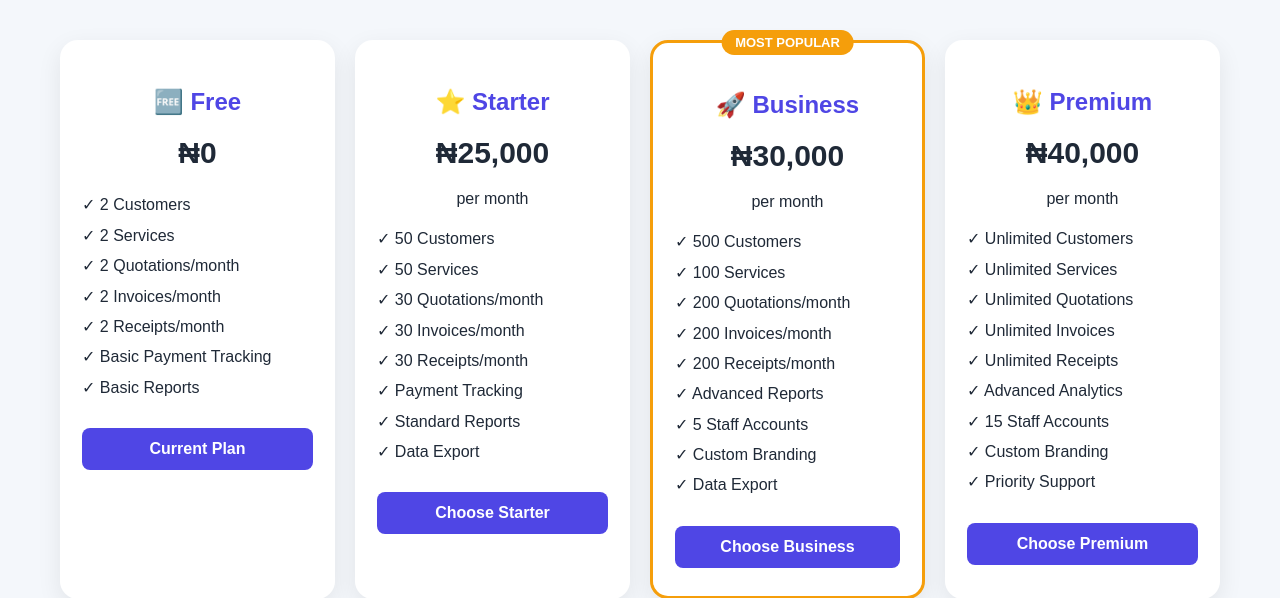
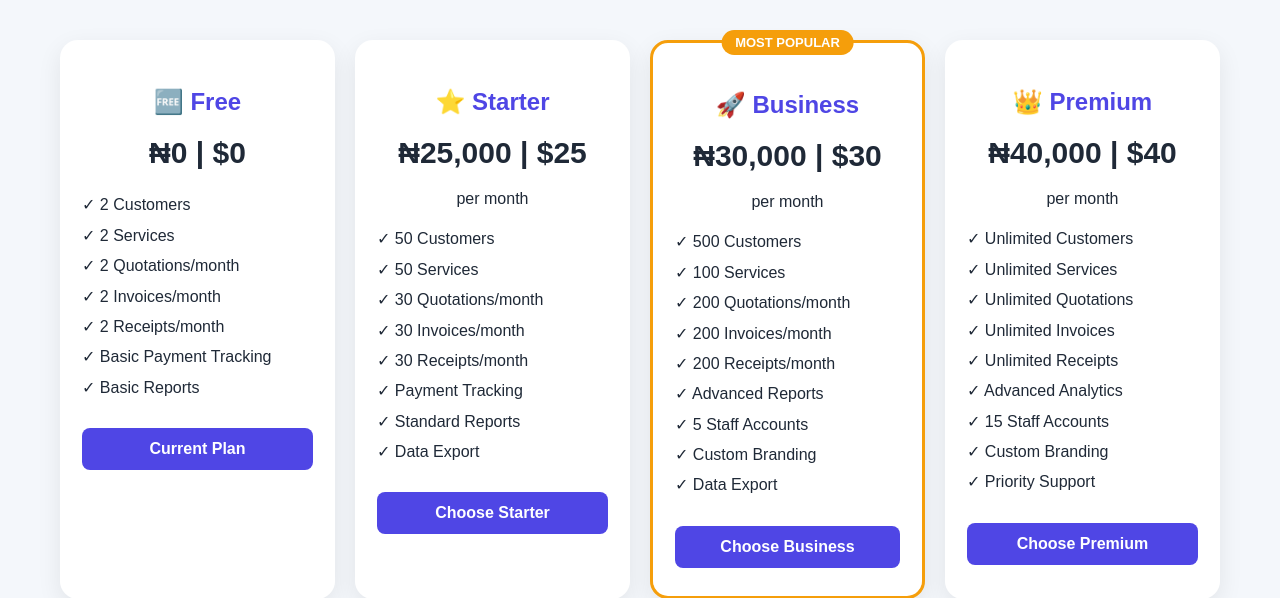
Before and after one commit to zarryolly-code/zeebiz-manager, a Django app: page /subscription/plans/ in a window 1280 px wide. Shown: the part 178-776 px from the top of the page. Run offline with Django 5.2, Linux system fonts and the light colour scheme.

Commit message:
Add PWA support and display USD plan prices

```diff
--- a/config/urls.py
+++ b/config/urls.py
@@ -2,14 +2,42 @@ from django.contrib import admin
 from django.urls import include, path
 from django.conf import settings
 from django.conf.urls.static import static
+from django.http import JsonResponse
 
 from customers import views
+
+
+def manifest(request):
+    return JsonResponse({
+        "name": "ZeeBiz Manager",
+        "short_name": "ZeeBiz",
+        "description": "Manage customers, services, quotations, invoices, payments and business reports.",
+        "start_url": "/",
+        "display": "standalone",
+        "background_color": "#ffffff",
+        "theme_color": "#1F4E79",
+        "orientation": "portrait-primary",
+        "icons": [
+            {
+                "src": "/static/icons/icon-192.png",
+                "sizes": "192x192",
+                "type": "image/png"
+            },
+            {
+                "src": "/static/icons/icon-512.png",
+                "sizes": "512x512",
+                "type": "image/png"
+            }
+        ]
+    })
 
 
 urlpatterns = [
     path("admin/", admin.site.urls),
 
     path("", views.home, name="home"),
+
+    path("manifest.json", manifest, name="manifest"),
 
     path("accounts/", include("accounts.urls")),
 
--- a/customers/templates/home.html
+++ b/customers/templates/home.html
@@ -4,6 +4,9 @@
 <head>
     <meta charset="UTF-8">
     <meta name="viewport" content="width=device-width, initial-scale=1.0">
+
+    <link rel="manifest" href="/manifest.json">
+    <meta name="theme-color" content="#1F4E79">
 
 <title>ZeeBiz Manager | Simple Business Management</title>
 
--- a/subscriptions/templates/plans.html
+++ b/subscriptions/templates/plans.html
@@ -131,7 +131,7 @@
     <!-- FREE -->
     <div class="plan-card">
         <h2>🆓 Free</h2>
-        <div class="price">₦0</div>
+        <div class="price">₦0 | $0</div>
 
         <ul>
             <li>✓ 2 Customers</li>
@@ -150,7 +150,7 @@
     <!-- STARTER -->
     <div class="plan-card">
         <h2>⭐ Starter</h2>
-        <div class="price">₦25,000</div>
+        <div class="price">₦25,000 | $25</div>
         <p>per month</p>
 
         <ul>
@@ -173,7 +173,7 @@
         <div class="popular-badge">MOST POPULAR</div>
 
         <h2>🚀 Business</h2>
-        <div class="price">₦30,000</div>
+        <div class="price">₦30,000 | $30</div>
         <p>per month</p>
 
         <ul>
@@ -195,7 +195,7 @@
     <!-- PREMIUM -->
     <div class="plan-card">
         <h2>👑 Premium</h2>
-        <div class="price">₦40,000</div>
+        <div class="price">₦40,000 | $40</div>
         <p>per month</p>
 
         <ul>
```
Also changed, not shown: manifest.json (added), static/icons/icon-192.png (added), static/icons/icon-512.png (added).
